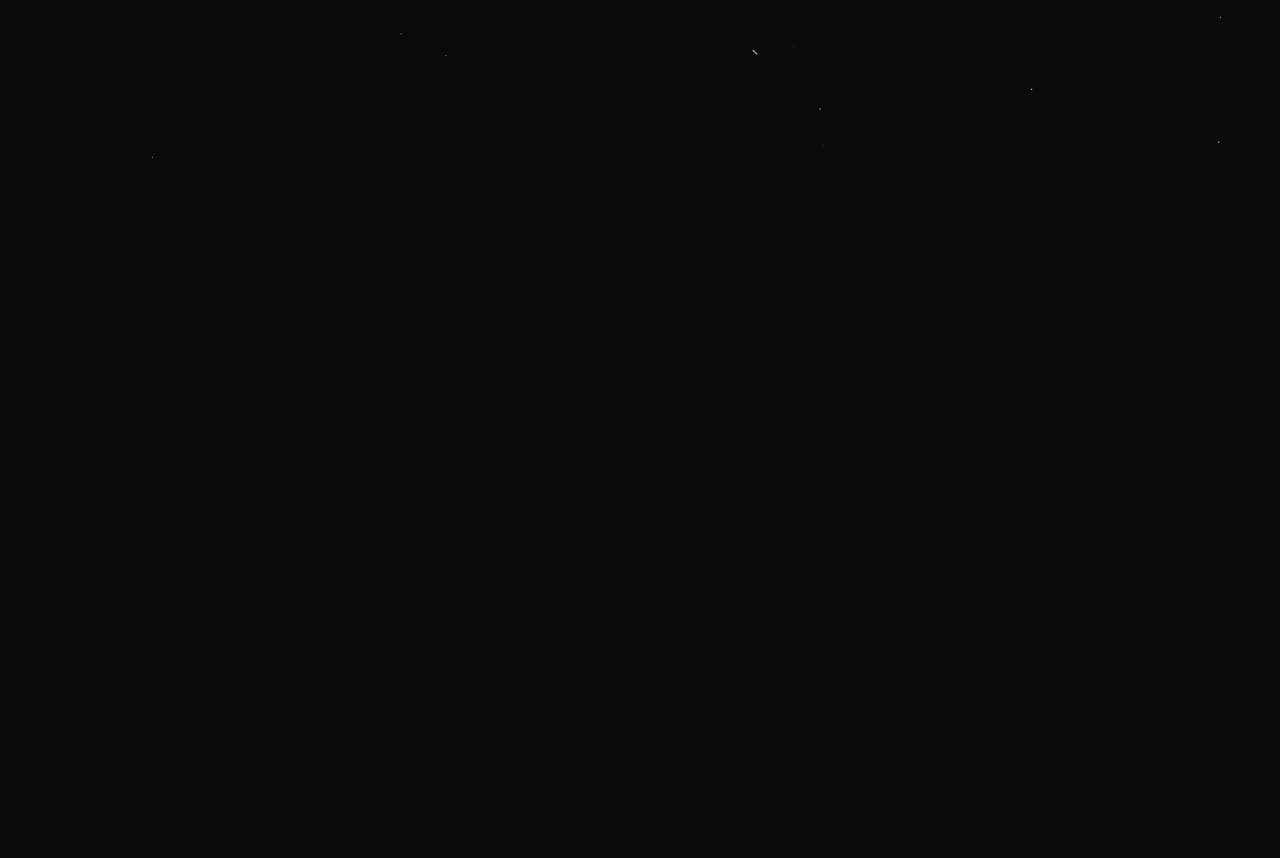
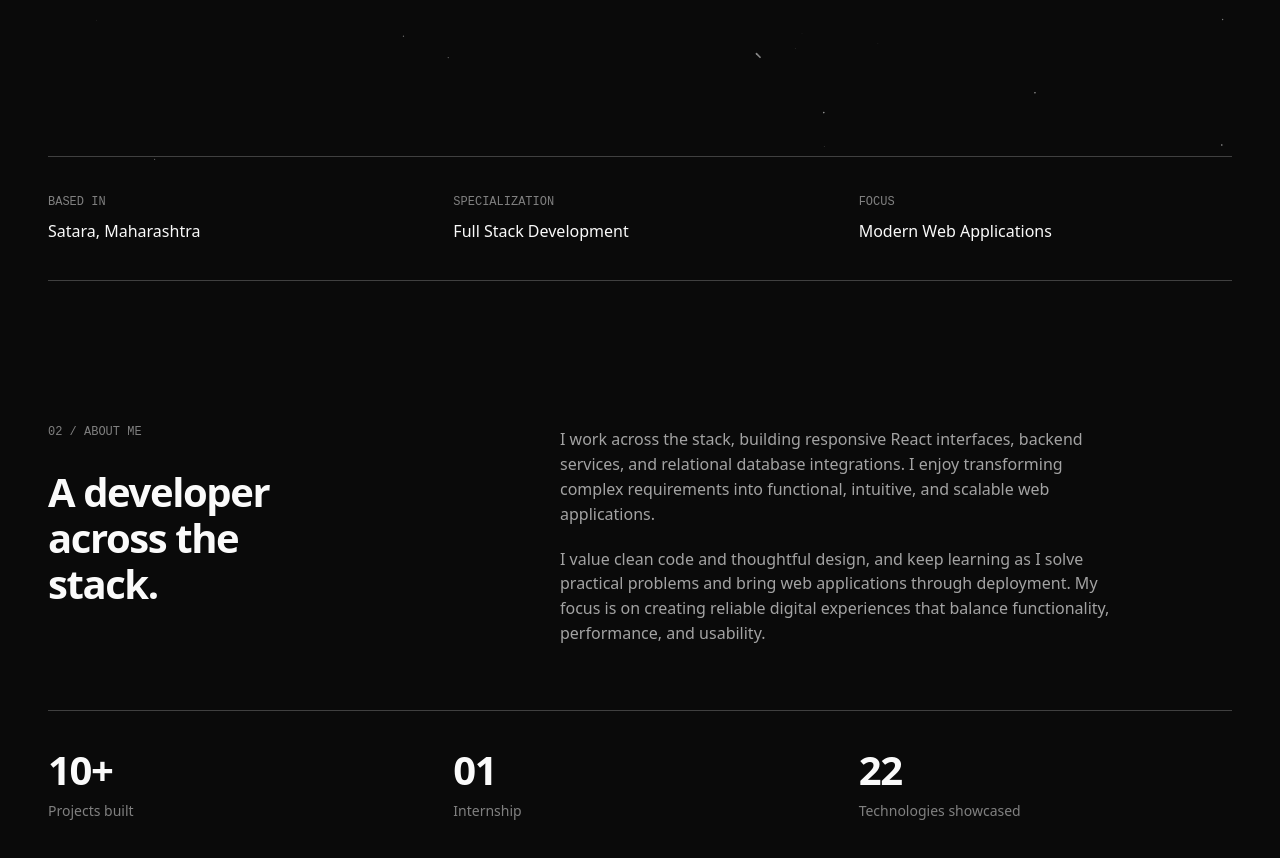
Before and after one commit to Vk2610/portfolio-v2, a React (Vite) app: page / in a window 1280 px wide. Shown: the part 640-1498 px from the top of the page. Before the commit the page ends 800 px from the top, so only its background shows below. Built offline with nearby package versions, Linux system fonts and the light colour scheme.

Commit message:
about section

```diff
--- a/src/App.tsx
+++ b/src/App.tsx
@@ -1,7 +1,9 @@
 import { Navbar } from '@/components/layout/Navbar'
 import { ParticleBackground } from '@/features/particle-background/ParticleBackground'
 import { NetworkSvg } from '@/features/technology-network/NetworkSvg'
+import { About } from '@/sections/About'
 import { Hero } from '@/sections/Hero/Hero'
+import { ProfessionalStatus } from '@/sections/ProfessionalStatus'
 
 export default function App() {
   return (
@@ -14,6 +16,8 @@ export default function App() {
         className="scroll-mt-16"
       >
         <Hero network={<NetworkSvg />} />
+        <ProfessionalStatus />
+        <About />
       </main>
     </div>
   )
--- a/src/data/profile.ts
+++ b/src/data/profile.ts
@@ -5,4 +5,11 @@ export const profile = {
     'Building modern web applications and solving real-world problems.',
   github: 'https://github.com/Vk2610',
   linkedin: 'https://www.linkedin.com/in/vedant-kumbhar-084383221/',
+  location: 'Satara, Maharashtra',
+  specialization: 'Full Stack Development',
+  focus: 'Modern Web Applications',
+  about: [
+    'I work across the stack, building responsive React interfaces, backend services, and relational database integrations. I enjoy transforming complex requirements into functional, intuitive, and scalable web applications.',
+    'I value clean code and thoughtful design, and keep learning as I solve practical problems and bring web applications through deployment. My focus is on creating reliable digital experiences that balance functionality, performance, and usability.',
+  ],
 }
--- /dev/null
+++ b/src/sections/About.tsx
@@ -0,0 +1,70 @@
+import { motion, useInView, useReducedMotion } from 'motion/react'
+import { useRef } from 'react'
+import { staggeredEntrance } from '@/animations/variants'
+import { SectionDivider } from '@/components/common/SectionDivider'
+import { Section } from '@/components/layout/Section'
+import { technologies } from '@/data/technologies'
+import { profile } from '@/data/profile'
+
+const statistics = [
+  { value: '10+', label: 'Projects built' },
+  { value: '01', label: 'Internship' },
+  { value: String(technologies.length), label: 'Technologies showcased' },
+]
+
+export function About() {
+  const ref = useRef<HTMLDivElement>(null)
+  const entered = useInView(ref, { once: true, amount: 0.2 })
+  const reduced = useReducedMotion() ?? false
+  const { group, item } = staggeredEntrance('fade-up', reduced)
+  const reveal = reduced || entered ? 'visible' : 'hidden'
+
+  return (
+    <Section id="about" aria-labelledby="about-heading">
+      <motion.div
+        ref={ref}
+        variants={group}
+        initial={reduced ? false : 'hidden'}
+        animate={reveal}
+        className="grid gap-8 desktop:grid-cols-[0.8fr_1.2fr] desktop:gap-16"
+      >
+        <motion.div variants={item}>
+          <p className="type-mono whitespace-nowrap text-muted">
+            02 / ABOUT ME
+          </p>
+          <h2 id="about-heading" className="type-h2 mt-7 max-w-[12ch]">
+            A developer across the stack.
+          </h2>
+        </motion.div>
+        <motion.div variants={group} className="space-y-5 desktop:pt-1">
+          {profile.about.map((paragraph) => (
+            <motion.p
+              key={paragraph}
+              variants={item}
+              className="type-body max-w-[62ch] text-secondary"
+            >
+              {paragraph}
+            </motion.p>
+          ))}
+        </motion.div>
+      </motion.div>
+
+      <div className="mt-12 tablet:mt-16">
+        <SectionDivider />
+        <motion.dl
+          variants={group}
+          initial={reduced ? false : 'hidden'}
+          animate={reveal}
+          className="grid grid-cols-3 gap-4 py-7 tablet:gap-8 tablet:py-9"
+        >
+          {statistics.map(({ value, label }) => (
+            <motion.div key={label} variants={item} className="min-w-0">
+              <dt className="type-h2">{value}</dt>
+              <dd className="type-caption mt-2 text-muted">{label}</dd>
+            </motion.div>
+          ))}
+        </motion.dl>
+      </div>
+    </Section>
+  )
+}
--- /dev/null
+++ b/src/sections/ProfessionalStatus.tsx
@@ -0,0 +1,40 @@
+import { motion, useInView, useReducedMotion } from 'motion/react'
+import { useRef } from 'react'
+import { staggeredEntrance } from '@/animations/variants'
+import { SectionDivider } from '@/components/common/SectionDivider'
+import { Section } from '@/components/layout/Section'
+import { profile } from '@/data/profile'
+
+const statusItems = [
+  { label: 'BASED IN', value: profile.location },
+  { label: 'SPECIALIZATION', value: profile.specialization },
+  { label: 'FOCUS', value: profile.focus },
+]
+
+export function ProfessionalStatus() {
+  const ref = useRef<HTMLDivElement>(null)
+  const entered = useInView(ref, { once: true, amount: 0.35 })
+  const reduced = useReducedMotion() ?? false
+  const { group, item } = staggeredEntrance('fade-up', reduced)
+
+  return (
+    <Section aria-label="Professional status" className="py-8 tablet:py-10">
+      <SectionDivider />
+      <motion.div
+        ref={ref}
+        variants={group}
+        initial={reduced ? false : 'hidden'}
+        animate={reduced || entered ? 'visible' : 'hidden'}
+        className="grid gap-7 py-8 tablet:grid-cols-3 tablet:gap-8 tablet:py-9"
+      >
+        {statusItems.map(({ label, value }) => (
+          <motion.div key={label} variants={item} className="min-w-0">
+            <p className="type-mono text-muted">{label}</p>
+            <p className="mt-2 font-medium text-foreground">{value}</p>
+          </motion.div>
+        ))}
+      </motion.div>
+      <SectionDivider />
+    </Section>
+  )
+}
--- a/tests/setup.ts
+++ b/tests/setup.ts
@@ -1 +1,37 @@
 import '@testing-library/jest-dom/vitest'
+
+class ImmediateIntersectionObserver implements IntersectionObserver {
+  readonly root = null
+  readonly rootMargin = '0px'
+  readonly thresholds = [0]
+
+  constructor(private readonly callback: IntersectionObserverCallback) {}
+
+  observe(target: Element) {
+    this.callback(
+      [
+        {
+          isIntersecting: true,
+          intersectionRatio: 1,
+          target,
+          boundingClientRect: target.getBoundingClientRect(),
+          intersectionRect: target.getBoundingClientRect(),
+          rootBounds: null,
+          time: 0,
+        },
+      ],
+      this,
+    )
+  }
+
+  disconnect() {}
+  unobserve() {}
+  takeRecords() {
+    return []
+  }
+}
+
+Object.defineProperty(globalThis, 'IntersectionObserver', {
+  configurable: true,
+  value: ImmediateIntersectionObserver,
+})
```
Also changed, not shown: 2 other files (tests, documents, lock files or other folders).
